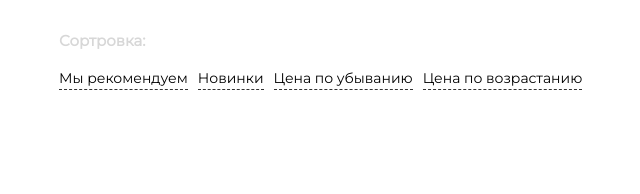
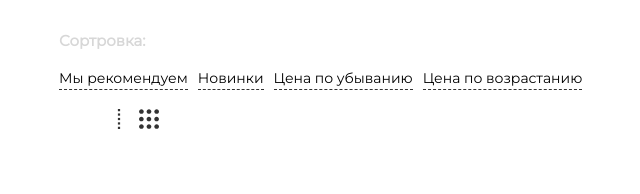
Before and after one commit to talgat55/JS-React-js-Node-js-TypeScript-Filter, a React (Create React App) app: page / in a window 1280 px wide. Shown: the top 194 px of the page, without its empty margins (231-871 px from the left). Built offline with nearby package versions, Linux system fonts and the light colour scheme.

Commit message:
add choose type items

```diff
--- a/package.json
+++ b/package.json
@@ -10,6 +10,7 @@
     "@types/node": "^12.0.0",
     "@types/react-dom": "^17.0.0",
     "@types/styled-components": "^5.1.9",
+    "lodash": "^4.17.21",
     "react": "^17.0.2",
     "react-dom": "^17.0.2",
     "react-scripts": "4.0.3",
--- a/src/components/Filter.tsx
+++ b/src/components/Filter.tsx
@@ -1,6 +1,7 @@
 import React, {memo } from 'react';
 import SortItem from './SortItem';
 import styled from 'styled-components';
+import TypeItems from './TypeItems';
 
 interface interfaceRecommendation {
     slug: string,
@@ -32,6 +33,7 @@ const Filter: React.FC = () => {
                 title="Сортровка"
                 items={RECOMMENDATIONS_LIST}
             />
+            <TypeItems/>
         </FilterComponent>
     )
 }
--- /dev/null
+++ b/src/components/TypeItems.tsx
@@ -0,0 +1,71 @@
+import React, {memo, useState} from 'react';
+import styled from 'styled-components';
+import {ReactComponent as LineSvg} from "../static/line.svg";
+import {ReactComponent as MasonrySvg} from "../static/masonry.svg";
+
+const TypeItems = () => {
+    const ITEMS = [
+        {
+            id: 0,
+            slug: 'list'
+        },
+        {
+            id: 1,
+            slug: 'masonry'
+        }
+
+    ];
+    const [activeElement, setActiveElement] = useState(null);
+    const handlerCLick = slug => {
+        setActiveElement(slug);
+    }
+    return (
+        <TypeItemsComponent>
+            {
+                ITEMS && ITEMS.length && ITEMS.map((item, index) => (
+                    <li
+                        className={activeElement === item.slug ? 'active' : ""}
+                        key={index}
+                        onClick={() => handlerCLick(item.slug)}
+                    >
+                        {
+                            item.slug === 'list' ?
+                                <LineSvg/>
+                                :
+                                <MasonrySvg/>
+                        }
+                    </li>
+                ))
+            }
+
+        </TypeItemsComponent>
+    )
+}
+
+export default memo(TypeItems);
+
+const TypeItemsComponent = styled.ul`
+  display: flex;
+  align-items: center;
+  li{
+    list-style: none;
+    margin-left: 10px;
+    svg {
+    cursor: pointer;
+    * {
+      fill: #333;
+    }
+    }
+    &:hover{
+      svg * {
+        fill: #B4F8C8;
+      }
+    }
+    &.active{
+      svg *{
+        fill: #529d6f;
+      }
+    }
+  }
+
+`;
```
Also changed, not shown: src/static/line.svg (added), src/static/masonry.svg (added).
